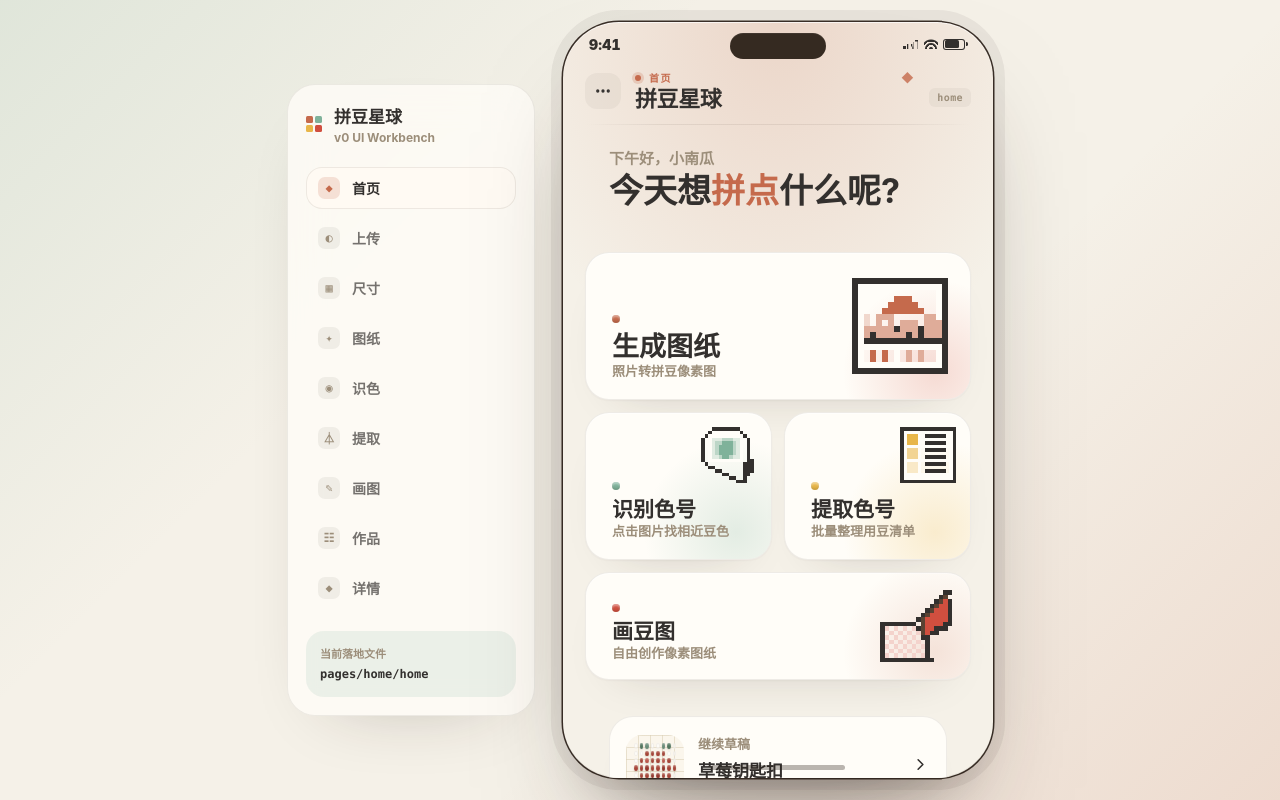
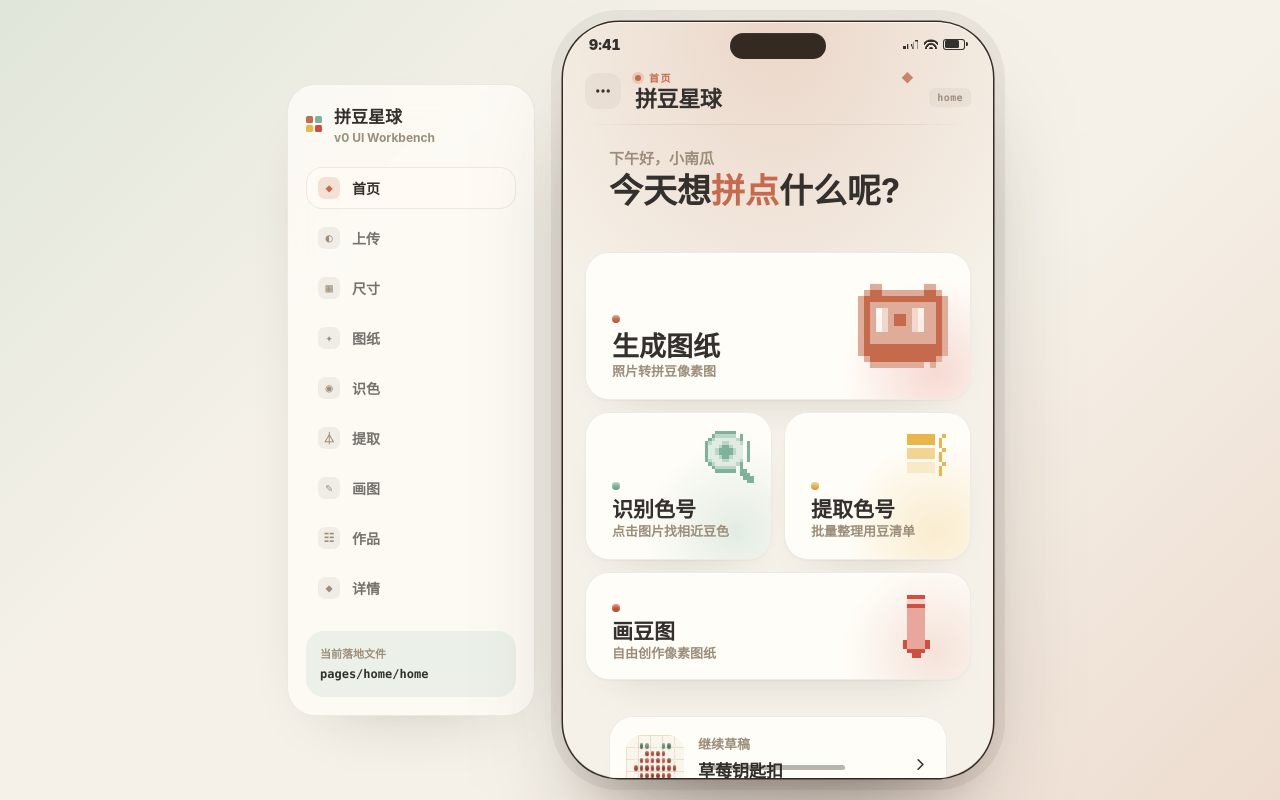
Before and after one commit to zhao031119-bit/pindou, a React (Vite) app: page / in a window 1280 px wide. Built offline with nearby package versions, Linux system fonts and the light colour scheme.

Commit message:
feat: update motifs to 16x16 SVGs with three-color gradients
Switch motifs to SVGs with large display and pure color gradients.

```diff
--- a/v0-app/src/components/CardMotif.jsx
+++ b/v0-app/src/components/CardMotif.jsx
@@ -1,94 +1,87 @@
 /**
  * Pixel motif for home cards. 16×16 pixel illustrations rendered via inline SVG.
- * Palette codes:
- *   .  = empty
- *   1  = soft tint (var --mt-1)
- *   2  = mid tone  (var --mt-2)
- *   3  = full tone (var --mt-3)
- *   o  = outline   (charcoal)
- *   k  = deep accent (charcoal-darker)
- *   w  = paper white
+ * No black outline — uses 3 tone steps (l1 light → l3 dark) of the card's tone color.
  */
 
 const motifs = {
-  // 生成图纸 — Polaroid photo: mountain + sun, with bottom paper border + grid hint
+  // 生成图纸 — Camera with shutter button (representing photo→pixel art)
   generate: [
-    'oooooooooooooooo',
-    'owwwwwwwwwwwwwwo',
-    'ow............wo',
-    'ow.....333....wo',
-    'ow....33333...wo',
-    'ow...3333333..wo',
-    'ow1.222.....22wo',
-    'ow1.2.2.222.222o',
-    'ow22222o222o222o',
-    'ow2o22222o2o222o',
-    'owooooooooooooo o'.replace(' ', ''),
-    'owwwwwwwwwwwwwwo',
-    'ow.3.3.w.2.2..wo',
-    'ow.3.3.w.2.2..wo',
-    'owwwwwwwwwwwwwwo',
-    'oooooooooooooooo'
+    '................',
+    '...22.......22..',
+    '..2332222222332.',
+    '.233333333333332',
+    '.232222222222232',
+    '.232.122221.2232',
+    '.232.123321.2232',
+    '.232.123321.2232',
+    '.232.122221.2232',
+    '.232222222222232',
+    '.232222222222232',
+    '.233333333333332',
+    '.233333333333332',
+    '..2333333333332.',
+    '...222222222.2..',
+    '................'
   ],
 
-  // 识别色号 — Magnifying glass on a small color swatch (bigger lens, simpler handle)
+  // 识别色号 — Magnifying glass over a small color swatch
   pick: [
-    '...oooooooo.....',
-    '..o........o....',
-    '.o.wwwwwwww.o...',
-    'o.w11122211w.o..',
-    'o.w12233321w.o..',
-    'o.w12333321w.o..',
-    'o.w12333321w.o..',
-    'o.w12333321w.o..',
-    'o.w11233211w.o..',
-    'o.wwwwwwwwww.oo.',
-    '.o..........ooo.',
-    '..oo........ooo.',
-    '....oo......ooo.',
-    '......oo....oo..',
-    '........oo..o...',
-    '..........ooo...'
+    '................',
+    '....333333......',
+    '...3222222.3....',
+    '..3211111123....',
+    '.32111221112.3..',
+    '.31112332111.3..',
+    '.31123333211.3..',
+    '.31123333211.3..',
+    '.31112332111.3..',
+    '.32111221112.3..',
+    '..3211111123....',
+    '...3222222.3....',
+    '....333333.33...',
+    '...........333..',
+    '............333.',
+    '.............33.'
   ],
 
-  // 提取色号 — Color list: 4 stacked color swatches with text-line marks
+  // 提取色号 — Three color stripes with checkmarks
   extract: [
-    'oooooooooooooooo',
-    'owwwwwwwwwwwwwwo',
-    'ow333w.oooooo.wo',
-    'ow333w........wo',
-    'ow333w.oooooo.wo',
-    'owwwwwwwwwwwwwwo',
-    'ow222w.oooooo.wo',
-    'ow222w........wo',
-    'ow222w.oooooo.wo',
-    'owwwwwwwwwwwwwwo',
-    'ow111w.oooooo.wo',
-    'ow111w........wo',
-    'ow111w.oooooo.wo',
-    'owwwwwwwwwwwwwwo',
-    'owwwwwwwwwwwwwwo',
-    'oooooooooooooooo'
+    '................',
+    '................',
+    '..33333333..3...',
+    '..33333333.3....',
+    '..33333333.3....',
+    '...........3....',
+    '..22222222..3...',
+    '..22222222.3....',
+    '..22222222.3....',
+    '...........3....',
+    '..11111111..3...',
+    '..11111111.3....',
+    '..11111111.3....',
+    '...........3....',
+    '................',
+    '................'
   ],
 
-  // 画豆图 — Pencil drawing on a pixel grid (left = grid being drawn, right = pencil)
+  // 画豆图 — Pencil drawing on a pixel canvas
   draw: [
-    '..............oo',
-    '.............ok.',
-    '............ok3o',
-    '...........ok33o',
-    '..........ok333o',
-    '.........ok3333o',
-    '........ok33333o',
-    'oooooooo.k3333oo',
-    'o1.1.1.1ok33ooo.',
-    'o.1.1.1.1k3oo...',
-    'o1.1.1.1.oo.....',
-    'o.1.1.1.1.o.....',
-    'o1.1.1.1.1o.....',
-    'o.1.1.1.1.o.....',
-    'o1.1.1.1.1o.....',
-    'oooooooooooo....'
+    '................',
+    '......3333......',
+    '......1111......',
+    '......3333......',
+    '......2222......',
+    '......2222......',
+    '......2222......',
+    '......2222......',
+    '......2222......',
+    '......2222......',
+    '......2222......',
+    '.....322223.....',
+    '.....322223.....',
+    '......3333......',
+    '.......33.......',
+    '................'
   ]
 };
 
@@ -102,10 +95,7 @@ const motifByCardId = {
 const colorVar = {
   '1': 'var(--mt-1)',
   '2': 'var(--mt-2)',
-  '3': 'var(--mt-3)',
-  'o': 'var(--mt-out)',
-  'k': 'var(--mt-dark)',
-  'w': 'var(--paper)'
+  '3': 'var(--mt-3)'
 };
 
 export default function CardMotif({ cardId = 'upload', size = 'square' }) {
```
